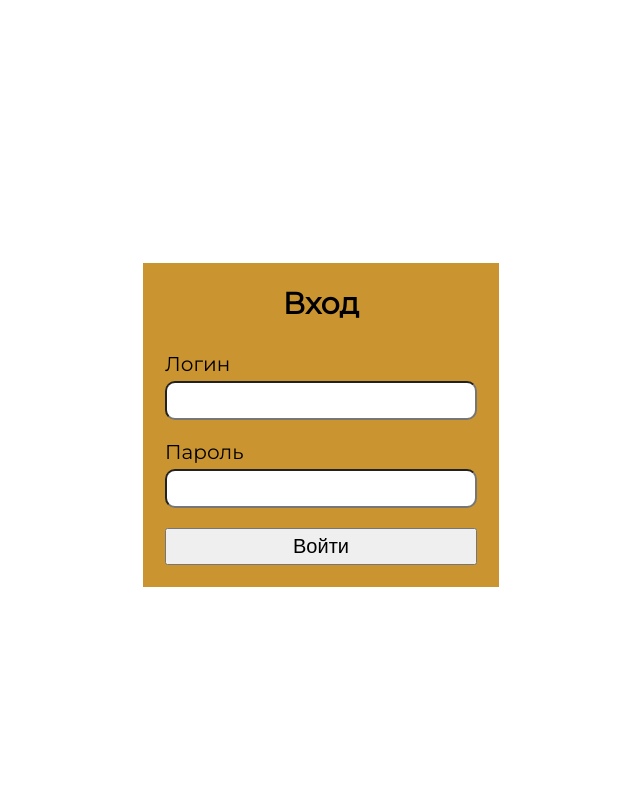
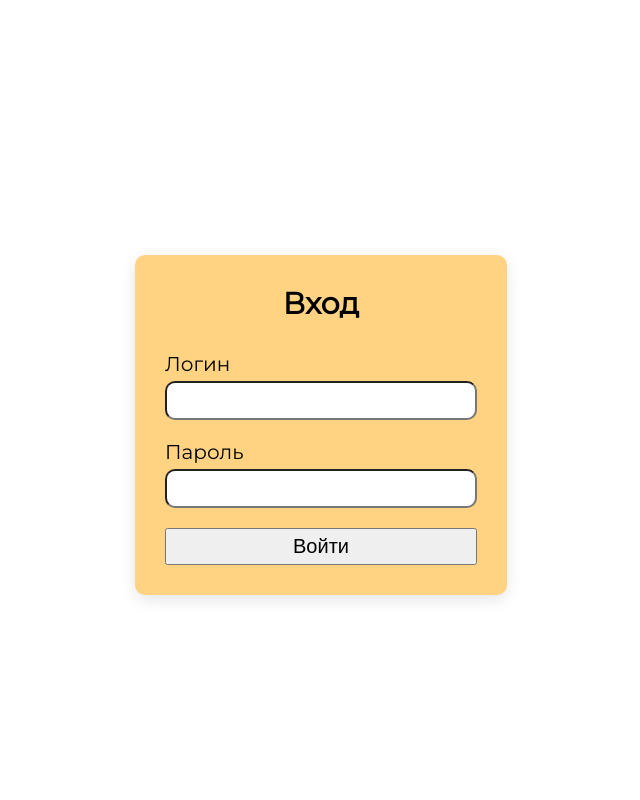
Before and after one commit to mavlyukaev/ssh5, a PHP site: page /login.php in a window 1280 px wide. Shown: the whole page, without its empty margins (319-959 px from the left). Run offline with PHP 8.4, Linux system fonts and the light colour scheme.

Commit message:
Update login.css

```diff
--- a/login.css
+++ b/login.css
@@ -4,17 +4,16 @@ body {
     align-items: center;
     flex-direction: column;
     min-height: 98vh;
-    background: white;
     font-family: Montserrat;
-    font-size: 20px;
 }
 
 form {
     display: flex;
     flex-direction: column;
-    padding: 22px;
-    color: black;
-    background-color: rgb(202, 148, 48);
+    padding: 30px;
+    background: rgb(255, 211, 130);
+    border-radius: 10px;
+    box-shadow: 0 5px 15px rgba(0, 0, 0, 0.1);
 }
 
 .form-content {
```
